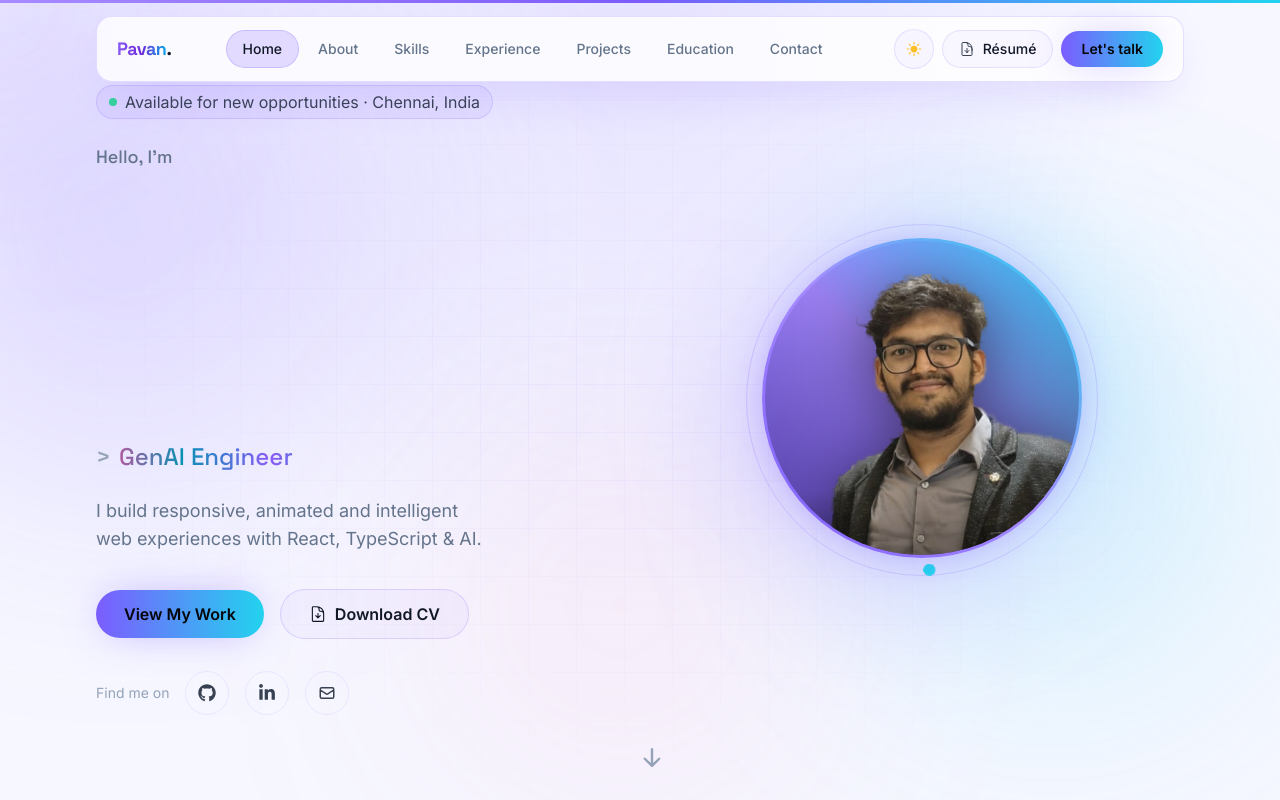
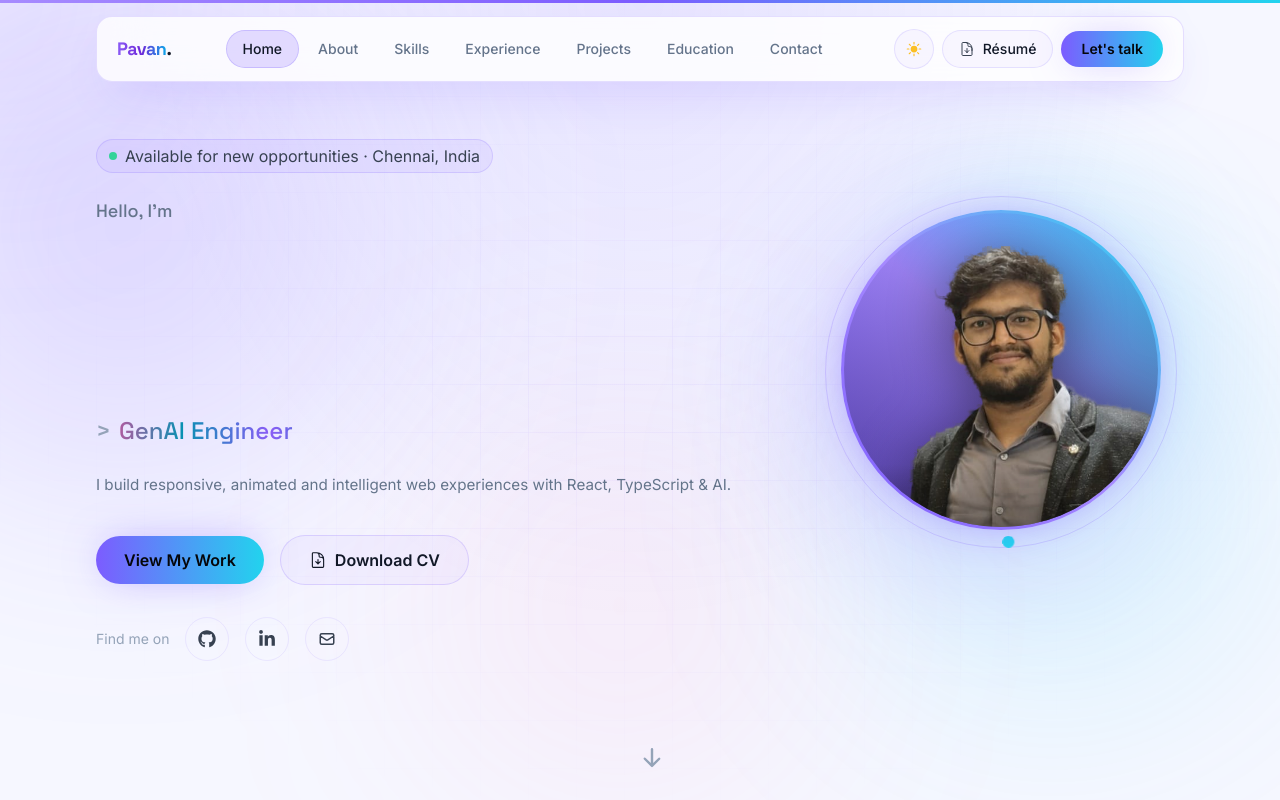
Before and after one commit to sandy657/pavan-sandeep-portfolio, a React (Vite) app: page / in a window 1280 px wide. Shown: the top 800 px of the page. Built offline with nearby package versions, Linux system fonts and the light colour scheme.

Commit message:
Raise hero portrait and keep tagline on one line
- Nudge the portrait circle upward on desktop
- Widen the text column and drop text-balance so the tagline sits on a
  single straight line on large screens (wraps gracefully below)

Co-Authored-By: Claude Opus 4.8 <noreply@anthropic.com>

```diff
--- a/src/components/sections/Hero.tsx
+++ b/src/components/sections/Hero.tsx
@@ -14,9 +14,9 @@ export function Hero() {
       id="home"
       className="relative flex min-h-screen items-center overflow-hidden py-28 lg:py-0"
     >
-      <div className="container-px grid w-full items-center gap-14 lg:grid-cols-2 lg:gap-10">
-        {/* Portrait — first on mobile, right on desktop */}
-        <div className="order-1 lg:order-2">
+      <div className="container-px grid w-full items-center gap-14 lg:grid-cols-[1.3fr_0.7fr] lg:gap-10">
+        {/* Portrait — first on mobile, right on desktop (nudged up) */}
+        <div className="order-1 -mt-2 lg:order-2 lg:-mt-14">
           <HeroPortrait />
         </div>
 
@@ -72,7 +72,7 @@ export function Hero() {
             initial={{ opacity: 0, y: 16 }}
             animate={{ opacity: 1, y: 0 }}
             transition={{ delay: 1.1, duration: 0.6 }}
-            className="mt-6 max-w-xl text-balance text-base text-muted sm:text-lg"
+            className="mt-6 max-w-xl text-base text-muted sm:text-lg lg:max-w-none lg:text-[0.95rem]"
           >
             {profile.tagline}
           </motion.p>
```
